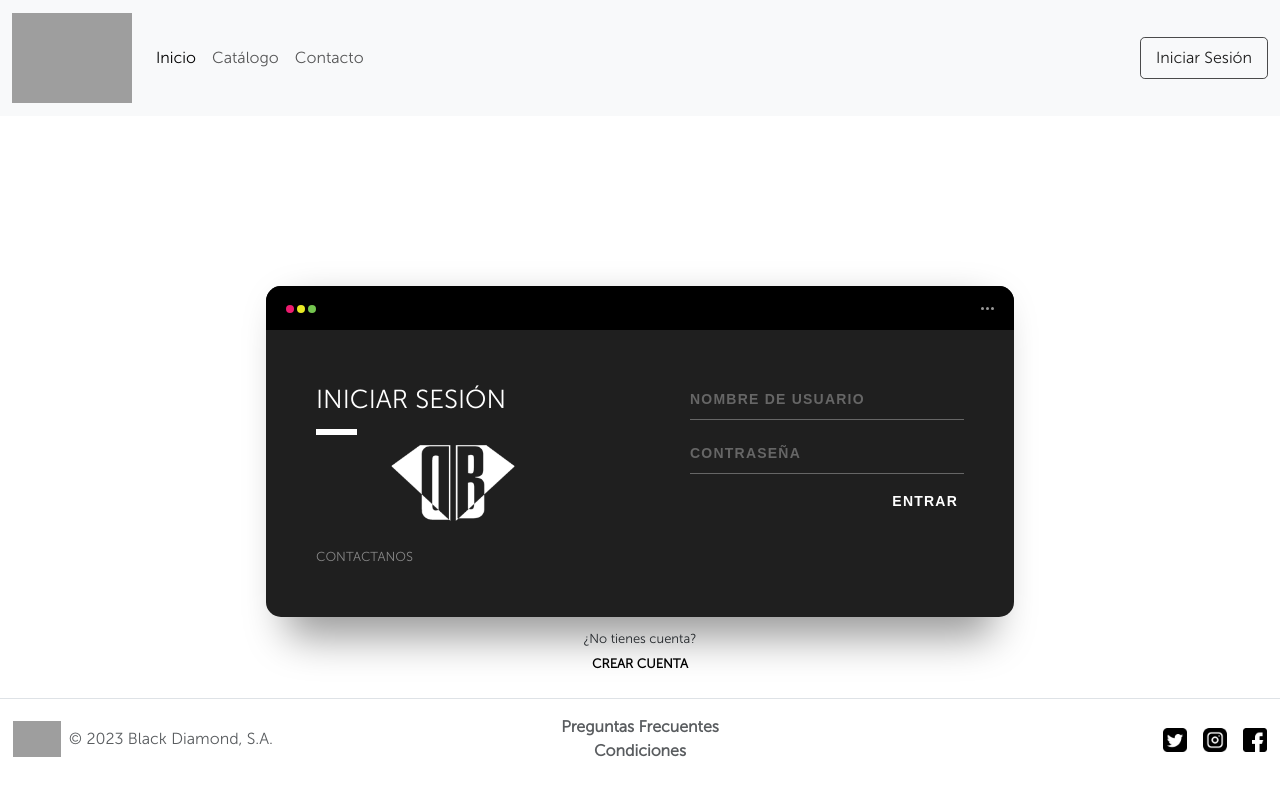
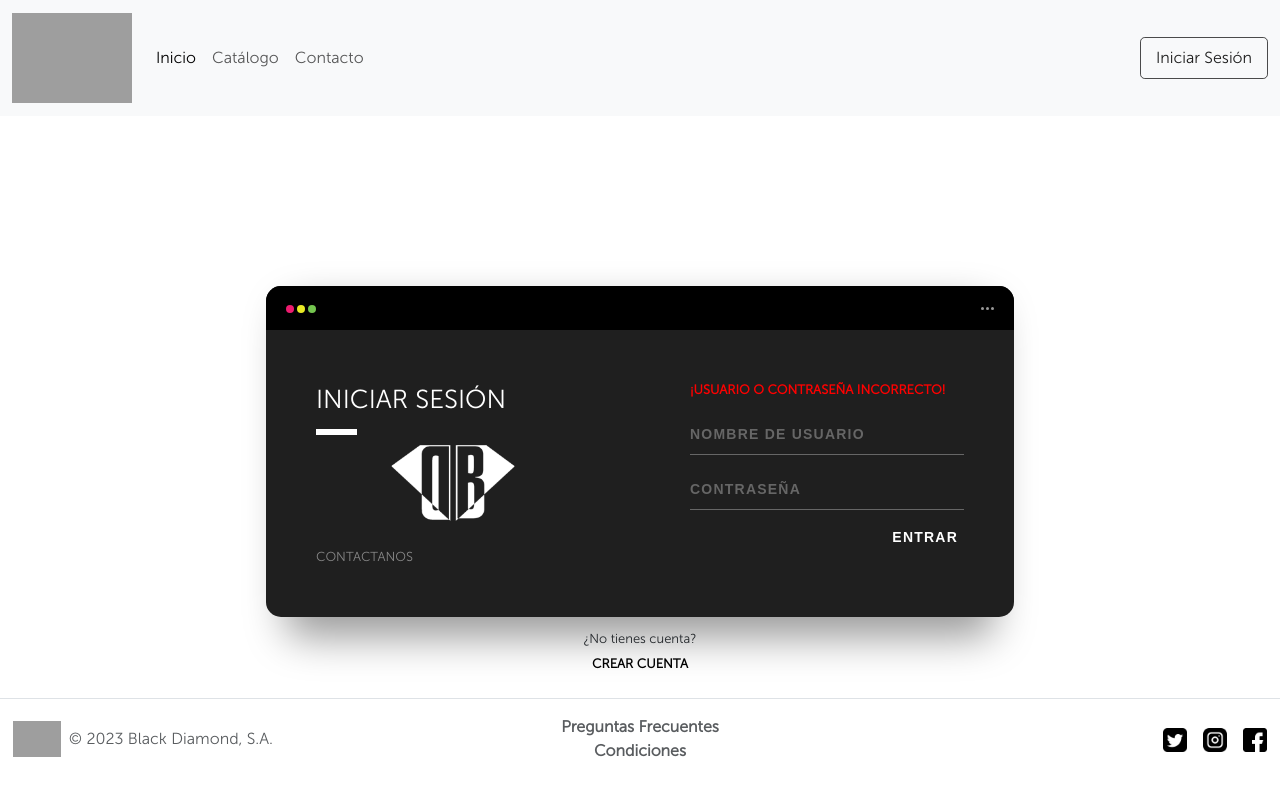
Before and after one commit to ecerrato02/Proyecto-Angular_Cerrato_Nievas, an Angular app: page /formulario-login in a window 1280 px wide. Both pictures are taken after a click on the button "ENTRAR". Shown: the top 796 px of the page. Built offline with nearby package versions, Linux system fonts and the light colour scheme; grey boxes are pictures that could not be loaded.

Commit message:
INCORRECTO

```diff
--- a/src/app/formulario-login/formulario-login.component.css
+++ b/src/app/formulario-login/formulario-login.component.css
@@ -15,6 +15,12 @@ body, button, input {
   margin: auto;
   margin-top: 10em;
   padding: 0.625em;
+}
+
+#userPassIncorrect{
+  color: red;
+  font-weight: bold;
+  font-size: small;
 }
 
 .link{
--- a/src/app/formulario-login/formulario-login.component.html
+++ b/src/app/formulario-login/formulario-login.component.html
@@ -57,6 +57,9 @@
         </div>
         <div class="screen-body-item">
           <div class="app-form">
+            <div>
+              <p *ngIf="contrasenaIncorrecta" id="userPassIncorrect">¡USUARIO O CONTRASEÑA INCORRECTO!</p>
+            </div>
             <div class="app-form-group">
               <input class="app-form-control" id="username" placeholder="NOMBRE DE USUARIO">
             </div>
--- a/src/app/formulario-login/formulario-login.component.ts
+++ b/src/app/formulario-login/formulario-login.component.ts
@@ -1,6 +1,7 @@
 import { Component } from '@angular/core';
 import {RouterLink, RouterLinkActive, RouterOutlet, Router} from "@angular/router";
 import {UsuariosService} from "../usuarios.service";
+import {NgIf} from "@angular/common";
 
 @Component({
   selector: 'app-formulario-login',
@@ -8,7 +9,8 @@ import {UsuariosService} from "../usuarios.service";
   imports: [
     RouterOutlet,
     RouterLink,
-    RouterLinkActive
+    RouterLinkActive,
+    NgIf
   ],
   templateUrl: './formulario-login.component.html',
   styleUrl: './formulario-login.component.css'
@@ -16,6 +18,8 @@ import {UsuariosService} from "../usuarios.service";
 export class FormularioLoginComponent {
   username: string;
   password: string;
+
+  contrasenaIncorrecta = false;
   constructor(private router: Router, private userService: UsuariosService) {
     this.username = 'username';
     this.password = 'password';
@@ -28,9 +32,10 @@ export class FormularioLoginComponent {
     const passwordElement = document.getElementById('password').value;
     this.userService.login(usernameElement, passwordElement)
     if (sessionStorage.getItem('inicio') === 'inicio correcto'){
-      this.userService.changeUsername(usernameElement); // Actualiza el nombre de usuario en el servicio
+      this.userService.changeUsername(usernameElement);
       this.router.navigate([''])
+    } else {
+      this.contrasenaIncorrecta = true;
     }
-    else alert('Los parámetros son incorrectos, inténtalo de nuevo')
   }
 }
--- a/src/app/formulario-registro/formulario-registro.component.css
+++ b/src/app/formulario-registro/formulario-registro.component.css
@@ -223,6 +223,12 @@ body, button, input {
   margin: 0 0.3125em;
 }
 
+#userPassIncorrect{
+  color: red;
+  font-weight: bold;
+  font-size: small;
+}
+
 @media screen and (max-width: 520px) {
   .screen-body {
     flex-direction: column;
--- a/src/app/formulario-registro/formulario-registro.component.html
+++ b/src/app/formulario-registro/formulario-registro.component.html
@@ -24,6 +24,9 @@
           </div>
         </div>
         <div class="screen-body-item">
+          <div *ngIf="parametersMissing">
+            <p id="userPassIncorrect">¡DEBES RELLENAR TODOS LOS CAMPOS!</p>
+          </div>
           <div class="app-form">
             <div class="app-form-group">
               <input class="app-form-control" type="email" id="email" name="Email" placeholder="CORREO ELECTRÓNICO" required>
--- a/src/app/formulario-registro/formulario-registro.component.ts
+++ b/src/app/formulario-registro/formulario-registro.component.ts
@@ -1,6 +1,7 @@
 import { Component, ElementRef, ViewChild } from '@angular/core';
 import {Router, RouterLink, RouterLinkActive, RouterOutlet} from "@angular/router";
 import {UsuariosService} from "../usuarios.service"
+import {NgIf} from "@angular/common";
 
 
 @Component({
@@ -9,12 +10,15 @@ import {UsuariosService} from "../usuarios.service"
   imports: [
     RouterOutlet,
     RouterLink,
-    RouterLinkActive
+    RouterLinkActive,
+    NgIf
   ],
   templateUrl: './formulario-registro.component.html',
   styleUrl: './formulario-registro.component.css'
 })
 export class FormularioRegistroComponent {
+
+  parametersMissing = false;
   constructor(private router: Router, private userServ: UsuariosService) {
   }
 
@@ -26,7 +30,8 @@ export class FormularioRegistroComponent {
     if (username != '' && password != '') {
       this.userServ.usuarioNuevo(username, password)
       this.router.navigate(['/formulario-login'])
+    } else {
+      this.parametersMissing = true;
     }
-    else alert('No se ha registrado el usuario, faltan parámetros')
   }
 }
```
